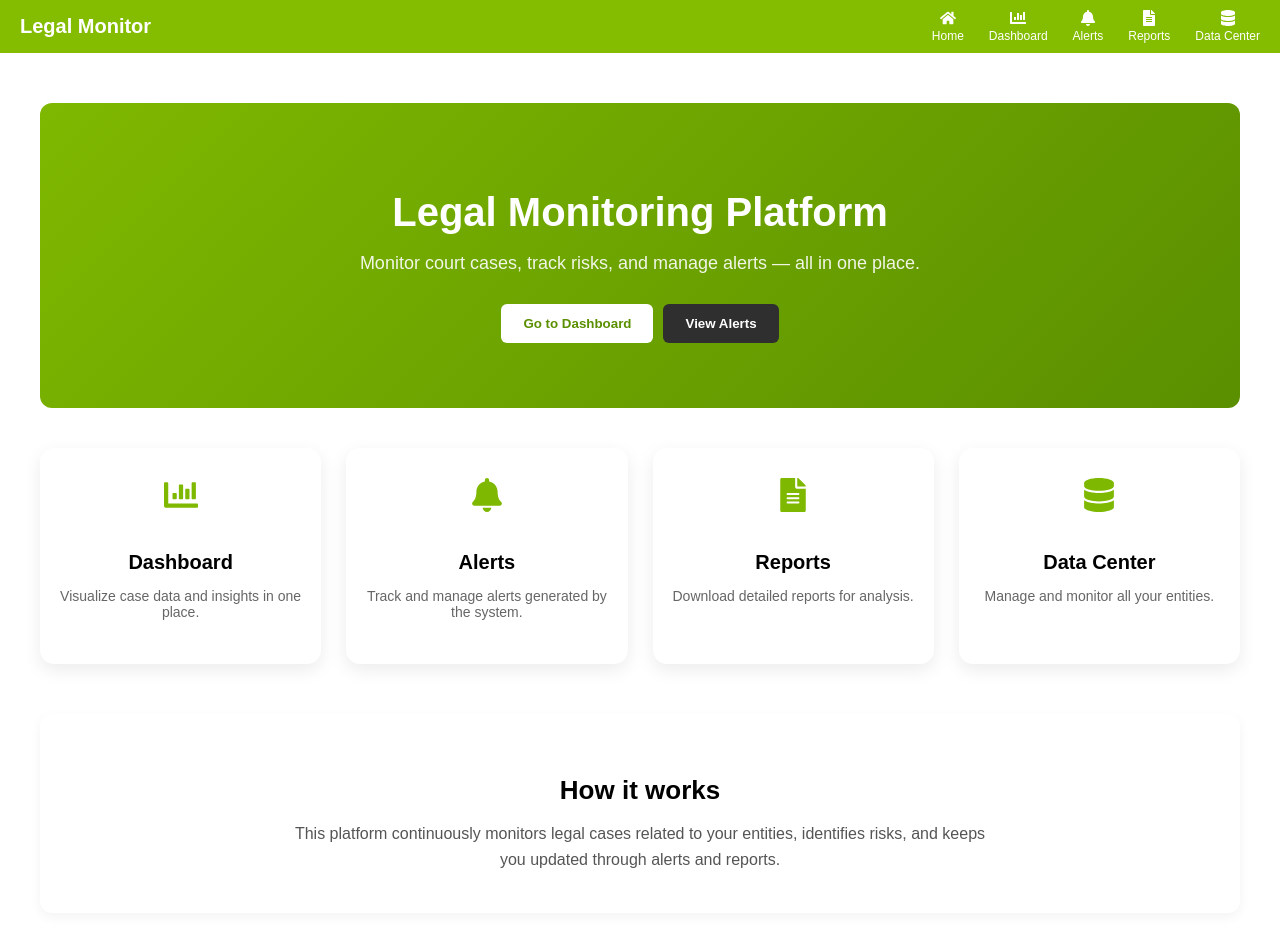
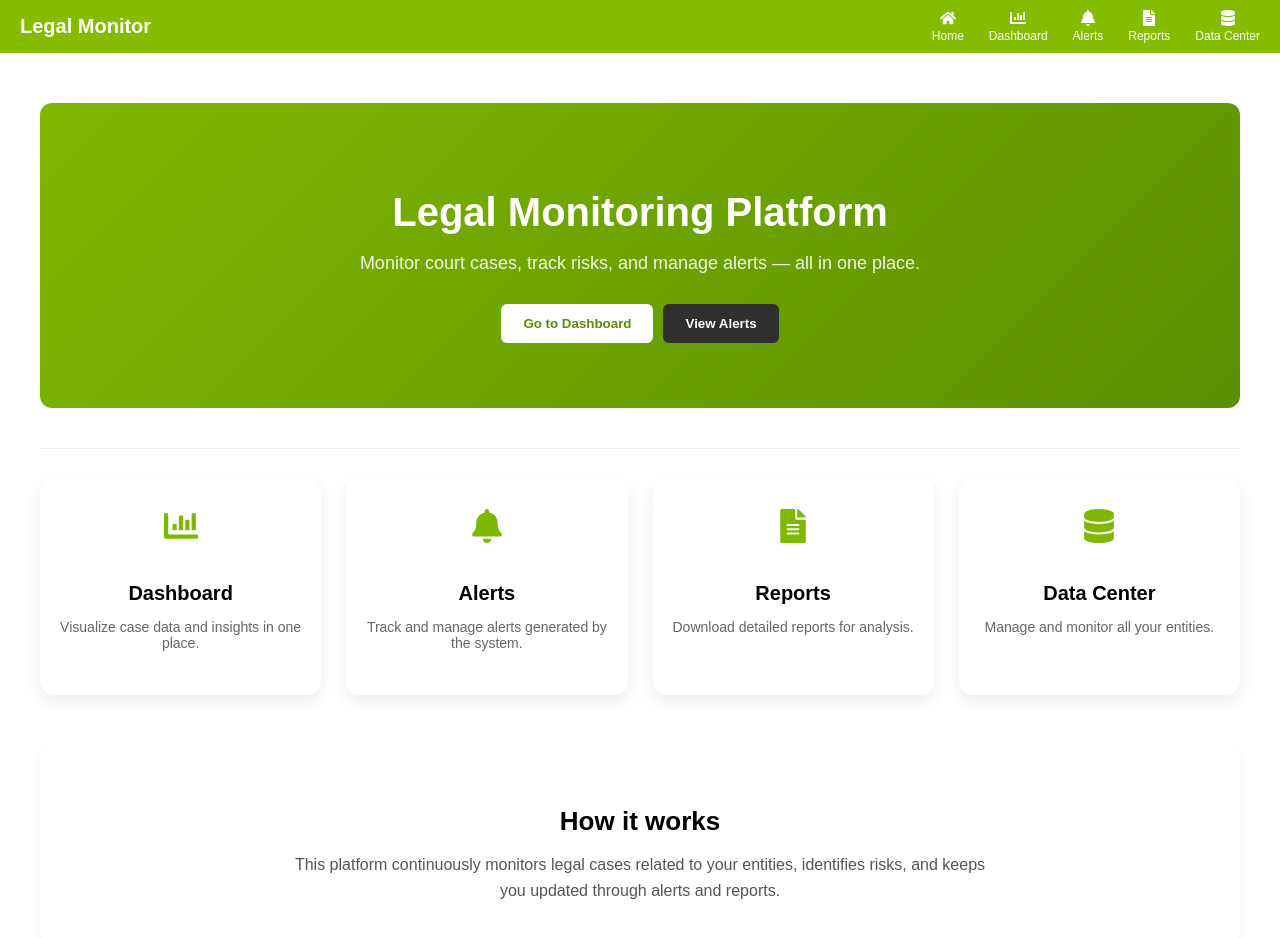
Before and after one commit to ganeshdevnale16/compliances, a React (Create React App) app in the folder frontend/: page / in a window 1280 px wide. Shown: the top 938 px of the page. Built offline with nearby package versions, Linux system fonts and the light colour scheme.

Commit message:
Update home.css

```diff
--- a/frontend/src/pages/home.css
+++ b/frontend/src/pages/home.css
@@ -107,3 +107,9 @@
   margin: auto;
   line-height: 1.6;
 }
+
+
+.features {
+  border-top: 1px solid #eee;
+  padding-top: 30px;
+}
```
